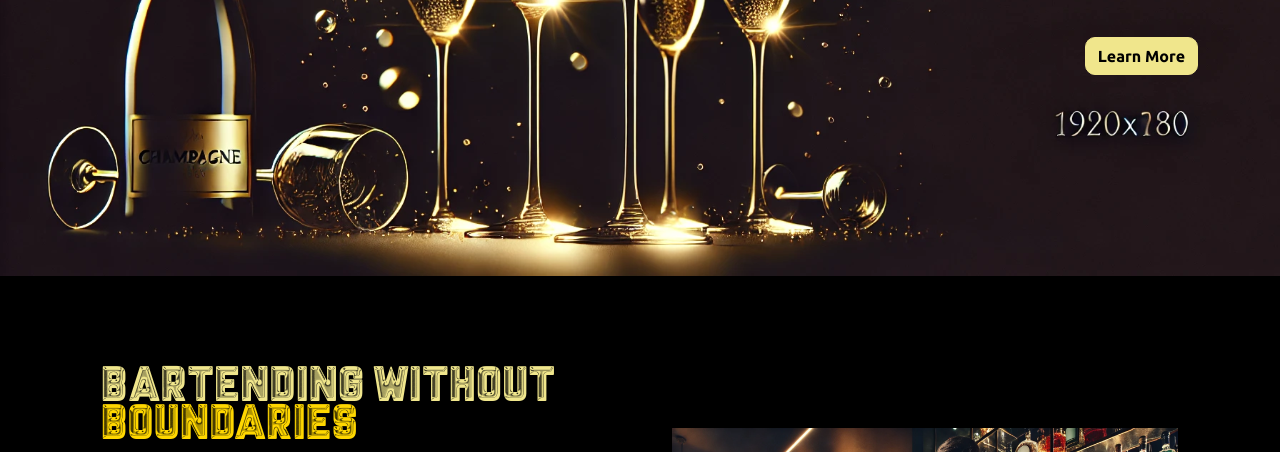
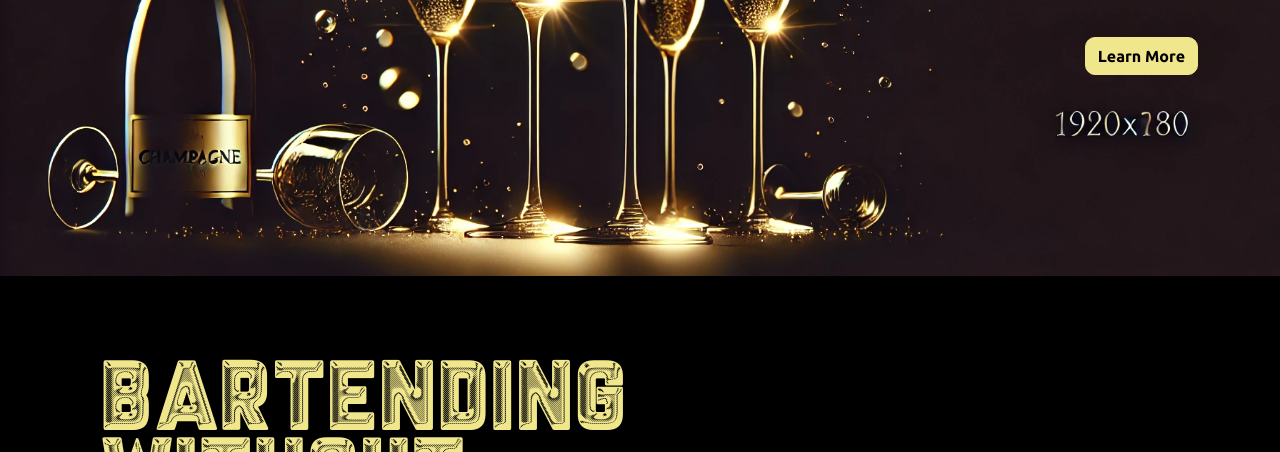
Before and after one commit to lavan96/bartini, a plain HTML site: page index.html in a window 1280 px wide. Shown: the part 500-952 px from the top of the page. Drawn offline with nearby package versions, Linux system fonts and the light colour scheme; a web font is replaced by a local one.

Commit message:
Add files via upload

```diff
--- a/index.html
+++ b/index.html
@@ -191,6 +191,10 @@
                 display: none;
             }
 
+            h1, h2{
+                font-size: 4em;
+            }
+
         }
     </style>
 </head>
@@ -259,7 +263,7 @@
                         <img src="wedding.webp" alt="" style="max-width: 100%;">
                         <h5 class="card-title">Weddings</h5>
                         <p class="card-text">Make your wedding day unforgettable with Bartini Bartenders' custom drink menus and expert bartending. We tailor our services to your special day, ensuring every toast is memorable.</p>
-                        <br><a href="#services" class="btn btn-primary">Learn More</a>
+
                     </div>
                 </div>
               </div>
@@ -270,7 +274,7 @@
                         <img src="corporate.webp" alt="" style="max-width: 100%;">
                         <h5 class="card-title">Corporate Events</h5>
                         <p class="card-text">Elevate your corporate events with Bartini Bartenders' professional drink services, perfect for any business gathering. We ensure your event runs smoothly with expertly crafted beverages.</p>
-                        <br><a href="#services" class="btn btn-primary">Learn More</a>
+
                     </div>
                 </div>
               </div>
@@ -281,7 +285,7 @@
                         <img src="private-function.webp" alt="" style="max-width: 100%;">
                         <h5 class="card-title">Private Functions</h5>
                         <p class="card-text">Whether it's an intimate gathering or a large private event, Bartini Bartenders provides exceptional bartending services that will impress your guests. We tailor our offerings to match the unique vibe of your function, ensuring a seamless and luxurious experience.</p>
-                        <br><a href="#services" class="btn btn-primary">Learn More</a>
+
                     </div>
                 </div>
               </div>
@@ -292,7 +296,7 @@
                         <img src="birthday.webp" alt="" style="max-width: 100%;">
                         <h5 class="card-title">Birthdays</h5>
                         <p class="card-text">Celebrate your special day with flair by letting Bartini Bartenders craft the perfect drinks for your birthday bash. Our expert bartenders will create a festive atmosphere, mixing up custom cocktails and mocktails that make your birthday unforgettable.</p>
-                        <br><a href="#services" class="btn btn-primary">Learn More</a>
+
                     </div>
                 </div>
               </div>
@@ -303,11 +307,11 @@
                         <img src="bachelor-party.webp" alt="" style="max-width: 100%;">
                         <h5 class="card-title">Bachelor Parties</h5>
                         <p class="card-text">Make your bachelor party a night to remember with Bartini Bartenders. Our professional bartenders and mixologists will keep the drinks flowing, ensuring you and your friends enjoy top-quality service and a fantastic time before the big day.</p>
-                        <br><a href="#services" class="btn btn-primary">Learn More</a>
+
                     </div>
                 </div>
               </div>
-
+              <br><a href="events.html" class="btn btn-primary">Learn More</a>
             </div>
 
           </div>
@@ -455,7 +459,7 @@
                             <img src="portable-bar.webp" alt="" style="max-width: 100%;">
                             <h5 class="card-title">Portable Bar</h5>
                             <p class="card-text">Bartini Bartenders provides portable bar setups that will elevate your celebration. We customize our services to suit the vibe of your event, ensuring a seamless and luxurious experience.</p>
-                            <br><a href="#services" class="btn btn-primary">Learn More</a>
+
                         </div>
                     </div>
                   </div>
@@ -466,7 +470,7 @@
                             <img src="cocktails.webp" alt="" style="max-width: 100%;">
                             <h5 class="card-title">Cocktail & Mocktails</h5>
                             <p class="card-text">Enjoy a variety of expertly crafted cocktails and mocktails designed to match your event's theme and preferences.</p>
-                            <br><a href="#services" class="btn btn-primary">Learn More</a>
+
                         </div>
                     </div>
                   </div>
@@ -477,7 +481,7 @@
                             <img src="bartender-1.webp" alt="" style="max-width: 100%;">
                             <h5 class="card-title">Bartenders</h5>
                             <p class="card-text">Bartini Bartenders offers professional bartending services that will impress your guests. We tailor our bartending to match the unique atmosphere of your function, ensuring a seamless and luxurious experience.</p>
-                            <br><a href="#services" class="btn btn-primary">Learn More</a>
+
                         </div>
                     </div>
                   </div>
@@ -488,7 +492,7 @@
                             <img src="glassware.webp" alt="" style="max-width: 100%;">
                             <h5 class="card-title">Glasswares</h5>
                             <p class="card-text">Bartini Bartenders offers high-quality glassware that will elevate your drinks. We provide the perfect glasses to match your event's style, ensuring a seamless and sophisticated experience for all.</p>
-                            <br><a href="#services" class="btn btn-primary">Learn More</a>
+
                         </div>
                     </div>
                   </div>
@@ -499,11 +503,11 @@
                             <img src="party-games-2.webp" alt="" style="max-width: 100%;">
                             <h5 class="card-title">Party Games</h5>
                             <p class="card-text">Bartini Bartenders provides entertaining party games that will engage your guests. We select games that match the vibe of your event, ensuring a seamless and enjoyable experience.</p>
-                            <br><a href="#services" class="btn btn-primary">Learn More</a>
+
                         </div>
                     </div>
                   </div>
-
+                  <br><a href="services.html" class="btn btn-primary">Learn More</a>
 
 
                 </div>
```
